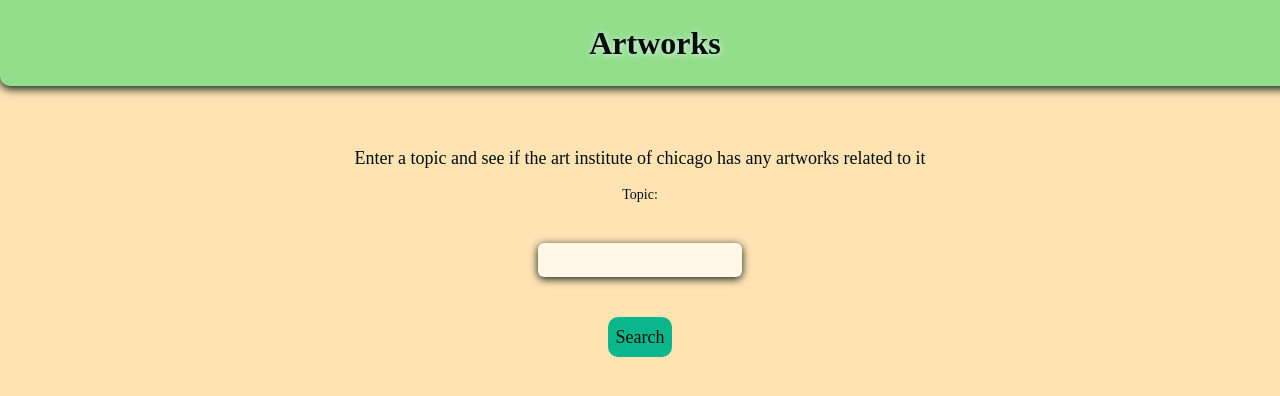
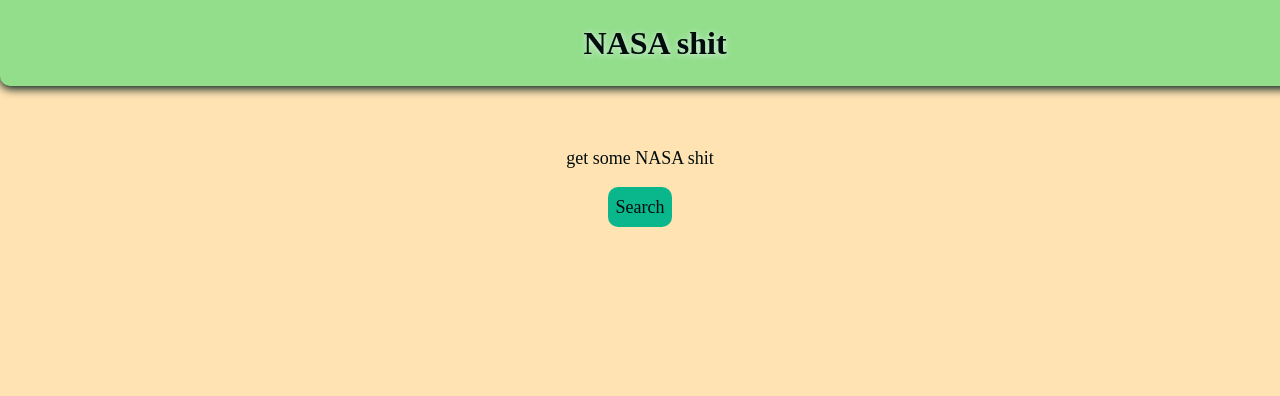
Before and after one commit to mixedbyinstinct/playground, a React (Create React App) app: page / in a window 1280 px wide. Shown: the top 396 px of the page. Built offline with nearby package versions, Linux system fonts and the light colour scheme; a web font is replaced by a local one.

Commit message:
function

```diff
--- a/src/app.jsx
+++ b/src/app.jsx
@@ -1,6 +1,6 @@
 
 
-import React from 'react';
+import React, { useState } from 'react';
 import ReactDOM from 'react-dom';
 import styled, { createGlobalStyle } from 'styled-components';
 import axios from 'axios';
@@ -87,6 +87,11 @@
 & p {
     text-align: center;
 }
+& video {
+    height: 40vh;
+    width: 75vw;
+    margin-top: 5vh;
+}
 `;
 
 const Button = styled.button`
@@ -102,17 +107,24 @@
 `;
 
 const App = () => {
+    const [vid, setVid] = useState(null);
+    const [show, setShow] = useState(false);
+    function go() {
+        axios.get('https://api.nasa.gov/planetary/apod?api-key=DEMO_KEY').then(({data}) => {
+             setVid(data.url);
+             setShow(true);
+        });
+    }
   return (
     <>
     <GlobalStyles />
     <Jumbotron>
-        <h1>Artworks</h1>
+        <h1>NASA shit</h1>
     </Jumbotron>
     <Container>
-    <p>Enter a topic and see if the art institute of chicago has any artworks related to it</p>
-    <label>Topic:</label>
-    <input type="text" />
-    <Button>Search</Button>
+    <p>get some NASA shit</p>
+    <Button onClick={go}>Search</Button>
+    {show ? <video src={vid} controls /> : <div />}
     </Container>
     </>
   );
```
